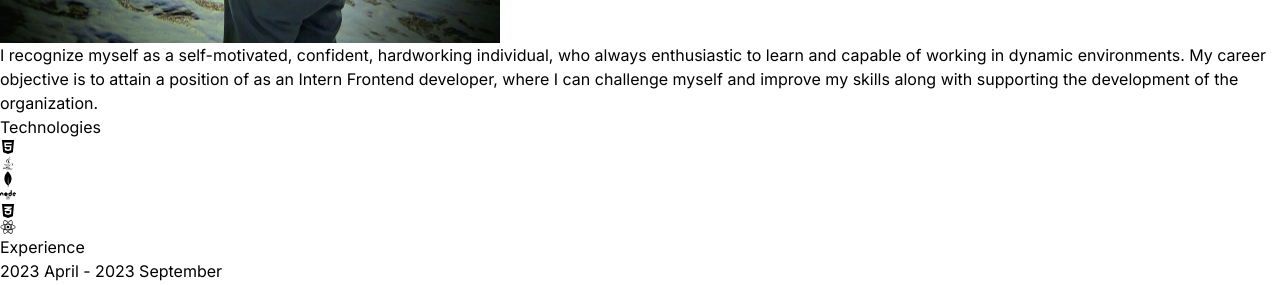
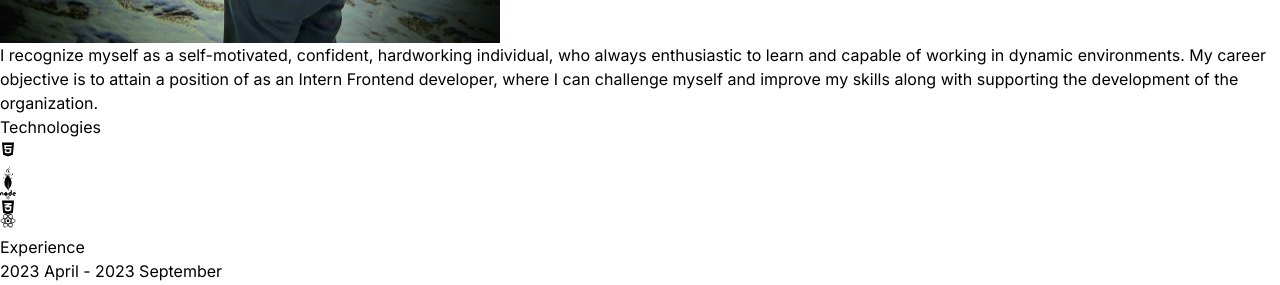
Before and after one commit to Dishma/Portfolio, a React (Vite) app: page / in a window 1280 px wide. Shown: the part 1380-1665 px from the top of the page. Built offline with nearby package versions, Linux system fonts and the light colour scheme.

Commit message:
3rd commit

```diff
--- a/src/components/About.jsx
+++ b/src/components/About.jsx
@@ -28,7 +28,7 @@ const About = () => {
             variants={container(0.5)}
             initial='hidden'
             animate='visible'
-            className="text-cyan-400 bg-clip-text text-3xl tracking-tight text-transparent">
+            className="text-cyan-400 bg-clip-text text-3xl tracking-tight">
               Fresh Graduate at SLIIT
             </motion.span>
             <motion.p
@@ -55,6 +55,7 @@ const About = () => {
             initial={{x:100, opacity:0}}
             animate={{x:0, opacity:1}}
             transition={{duration:1, opacity:1.2}}
+            className='rounded-2xl border-4 border-cyan-400 p-4'
             src={myPic} alt="Dishma Bhashitha"/>
           </div>
         </div>
--- a/src/components/About2.jsx
+++ b/src/components/About2.jsx
@@ -2,23 +2,49 @@ import React from 'react'
 import myPic2 from '../assets/me2.1.png'
 import { motion } from "framer-motion"
 
+const container = (delay) => ({
+    hidden: { x: -100, opacity: 0 },
+    visible: {
+        x: 0,
+        opacity: 1,
+        transition: { duration: 0.5, delay: delay },
+    },
+});
+
 const About2 = () => {
     return (
         <div className='border-b border-neutral-900 pb-4'>
-            <h1 className="my-20 text-center text-4xl">About Me
-                </h1>
+            <motion.h1
+                className="my-20 text-center text-4xl"
+                whileInView={{ opacity: 1, y: 0 }}
+                initial={{ opacity: 0, y: -100 }}
+                transition={{ duration: 0.5 }}
+            >
+                About Me
+            </motion.h1>
             <div className="flex flex-wrap">
-                <motion.div className="w-full lg:w-1/2 lg:p-8">
+                <motion.div
+                    className="w-full lg:w-1/2 lg:p-8"
+                    whileInView={{ opacity: 1, x: 0 }}
+                    initial={{ opacity: 0, x: -100 }}
+                    transition={{ duration: 0.5 }}
+                >
                     <div className="flex items-center justify-center">
-                        <img className='rounded-2xl' src={myPic2} alt="Dishma Bhashitha 2" />
+                        <img className='rounded-2xl border-4 border-cyan-400 p-4' src={myPic2} alt="Dishma Bhashitha 2" />
                     </div>
 
                 </motion.div>
-                <div className="w-full lg:w-1/2">
+                <motion.div
+                    whileInView={{ opacity: 1, x: 0 }}
+                    initial={{ opacity: 0, x: 100 }}
+                    transition={{ duration: 0.5 }}
+                    className="w-full lg:w-1/2"
+                >
+
                     <div className="flex justify-center lg:justify-start">
                         <p className='my-2 max-w-xl py-6'>I recognize myself as a self-motivated, confident, hardworking individual, who always enthusiastic to learn and capable of working in dynamic environments. My career objective is to attain a position of as an Intern Frontend developer, where I can challenge myself and improve my skills along with supporting the development of the organization.</p>
                     </div>
-                </div>
+                </motion.div>
             </div>
         </div>
     )
--- a/src/components/Contact.jsx
+++ b/src/components/Contact.jsx
@@ -4,14 +4,17 @@ import { motion } from "framer-motion"
 
 const Contact = () => {
   return (
-    <div className='border-b border-neutral-900 pb-20'>
+    <motion.div
+    whileHover={{ scale: 1.1 }}
+      transition={{ type: "spring", stiffness: 400, damping: 10 }}
+    className='border-b border-neutral-900 pb-20'>
         <h1 className="my-10 text-center text-4xl">Get in Touch</h1>
         <div className="text-center tracking-tighter">
             <p className="my-4">{CONTACT.address}</p>
             <p className="my-4">{CONTACT.phoneNo}</p>
             <a href="#" className='border-b'>{CONTACT.email}</a>
         </div>
-    </div>
+    </motion.div>
   )
 }
 
--- a/src/components/Experience.jsx
+++ b/src/components/Experience.jsx
@@ -5,15 +5,30 @@ import { motion } from "framer-motion"
 const Experience = () => {
     return (
         <div className='border-b border-neutral-900 pb-4'>
-        <h1 className='my-20 text-center text-4xl'>Experience</h1>
+            <motion.h1
+                whileInView={{ opacity: 1, y: 0 }}
+                initial={{ opacity: 0, y: -100 }}
+                transition={{ duration: 0.5 }}
+                className='my-20 text-center text-4xl'
+            >
+                Experience
+            </motion.h1>
             <div>
                 {EXPERIENCES.map((experience, index) => (
                     <div key={index} className='mb-8 flex flex-wrap lg:justify-center'>
                         <div className='w-full lg:w-1/4'>
-                        <p className='mb-2 text-sm text-neutral-400'>{experience.year}</p>
+                            <motion.p
+                            whileInView={{ opacity: 1, x: 0 }}
+                            initial={{ opacity: 0, x: -100 }}
+                            transition={{ duration: 0.5 }}
+                            className='mb-2 text-sm text-neutral-400'>{experience.year}</motion.p>
                         </div>
                         <div className='w-full max-w-xl lg:w-3/4'>
-                        <h6 className='mb-2 font-semibold'>{experience.role} - <span className='mb-2 font-semibold'>{experience.company}</span></h6>
+                            <motion.h6
+                            whileInView={{ opacity: 1, x: 0 }}
+                            initial={{ opacity: 0, x: 100 }}
+                            transition={{ duration: 0.5 }}
+                            className='mb-2 font-semibold'>{experience.role} - <span className='mb-2 font-semibold'>{experience.company}</span></motion.h6>
                         </div>
                     </div>
                 ))}
--- a/src/components/Projects.jsx
+++ b/src/components/Projects.jsx
@@ -10,22 +10,30 @@ const Projects = () => {
                 {PROJECTS.map((project, index) => (
                     <div key={index} className='mb-8 flex flex-wrap lg:justify-center'>
                         <div className='w-full lg:w-1/4'>
-                            <img
+                            <motion.img
                                 className='mb-6 rounded'
                                 src={project.image}
                                 alt={project.title}
                                 width={150}
-                                height={150}>
+                                height={150}
+                                whileInView={{ opacity: 1, x: 0 }}
+                                initial={{ opacity: 0, x: -100 }}
+                                transition={{ duration: 0.5 }}
+                            >
 
-                            </img>
+                            </motion.img>
                         </div>
-                        <div className="w-full max-w-xl lg:w-3/4">
+                        <motion.div
+                        whileInView={{ opacity: 1, x: 0 }}
+                        initial={{ opacity: 0, x: 100 }}
+                        transition={{ duration: 0.5 }}
+                        className="w-full max-w-xl lg:w-3/4">
                             <h6 className='mb-2 font-semibold'>{project.title}</h6>
                             <p className='mb-4 text-neutral-400'>{project.description}</p>
                             {project.technologies.map((tech, index) => (
                                 <span key={index} className="mr-2 rounded bg-neutral-900 px-2 py-1 text-sm font-medium text-cyan-400">{tech}</span>
                             ))}
-                        </div>
+                        </motion.div>
                     </div>
                 ))}
             </div>
--- a/src/components/Technologies.jsx
+++ b/src/components/Technologies.jsx
@@ -5,31 +5,82 @@ import { SiMongodb } from "react-icons/si";
 import { FaNode } from "react-icons/fa";
 import { FaCss3Alt } from "react-icons/fa";
 import { FaHtml5 } from "react-icons/fa";
-import { motion } from "framer-motion"
+import { animate, motion } from "framer-motion"
+
+const iconAnimation = (duration) => ({
+  initial: { y: -10 },
+  animate: {
+    y: [10, -10],
+    transition: {
+      duration: duration,
+      ease: "linear",
+      repeat: Infinity,
+      repeatType: "reverse",
+    },
+  },
+});
 
 const Technologies = () => {
   return (
     <div className='border-b border-neutral-800 pb-24'>
-        <h2 className='my-20 text-center text-4xl'>Technologies</h2>
+      <motion.h2
+        whileInView={{ opacity: 1, y: 0 }}
+        initial={{ opacity: 0, y: -100 }}
+        transition={{ duration: 0.5 }}
+        className='my-20 text-center text-4xl'
+      >
+        Technologies
+      </motion.h2>
       <div className="flex flex-wrap items-center justify-center gap-4">
-            <div className="rounded-2xl border-4 border-cyan-400 p-4">
+
+        <motion.div
+          variants={iconAnimation(2.5)}
+          initial="initial"
+          animate="animate"
+          className="rounded-2xl border-4 border-cyan-400 p-4">
           <FaHtml5 className='text-7xl text-cyan-400' />
-            </div>
-            <div className="rounded-2xl border-4 border-cyan-400 p-4">
+        </motion.div>
+
+        <motion.div
+          variants={iconAnimation(3)}
+          initial="initial"
+          animate="animate"
+          className="rounded-2xl border-4 border-cyan-400 p-4">
           <BiLogoJava className='text-7xl text-cyan-400' />
-            </div>
-            <div className="rounded-2xl border-4 border-cyan-400 p-4">
+        </motion.div>
+
+        <motion.div
+          variants={iconAnimation(3.5)}
+          initial="initial"
+          animate="animate"
+          className="rounded-2xl border-4 border-cyan-400 p-4">
           <SiMongodb className='text-7xl text-cyan-400' />
-            </div>
-            <div className="rounded-2xl border-4 border-cyan-400 p-4">
+        </motion.div>
+
+        <motion.div
+          variants={iconAnimation(4)}
+          initial="initial"
+          animate="animate"
+          className="rounded-2xl border-4 border-cyan-400 p-4">
           <FaNode className='text-7xl text-cyan-400' />
-            </div>
-            <div className="rounded-2xl border-4 border-cyan-400 p-4">
+        </motion.div>
+
+        <motion.div
+          variants={iconAnimation(4.5)}
+          initial="initial"
+          animate="animate"
+          className="rounded-2xl border-4 border-cyan-400 p-4">
           <FaCss3Alt className='text-7xl text-cyan-400' />
-            </div>
-            <div className="rounded-2xl border-4 border-cyan-400 p-4">
+        </motion.div>
+
+        <motion.div
+          variants={iconAnimation(5)}
+          initial="initial"
+          animate="animate"
+          className="rounded-2xl border-4 border-cyan-400 p-4">
           <IoLogoReact className='text-7xl text-cyan-400' />
-            </div>
+        </motion.div>
+
       </div>
     </div>
   )
```
Lines whose indentation alone changed are shown as unchanged.
